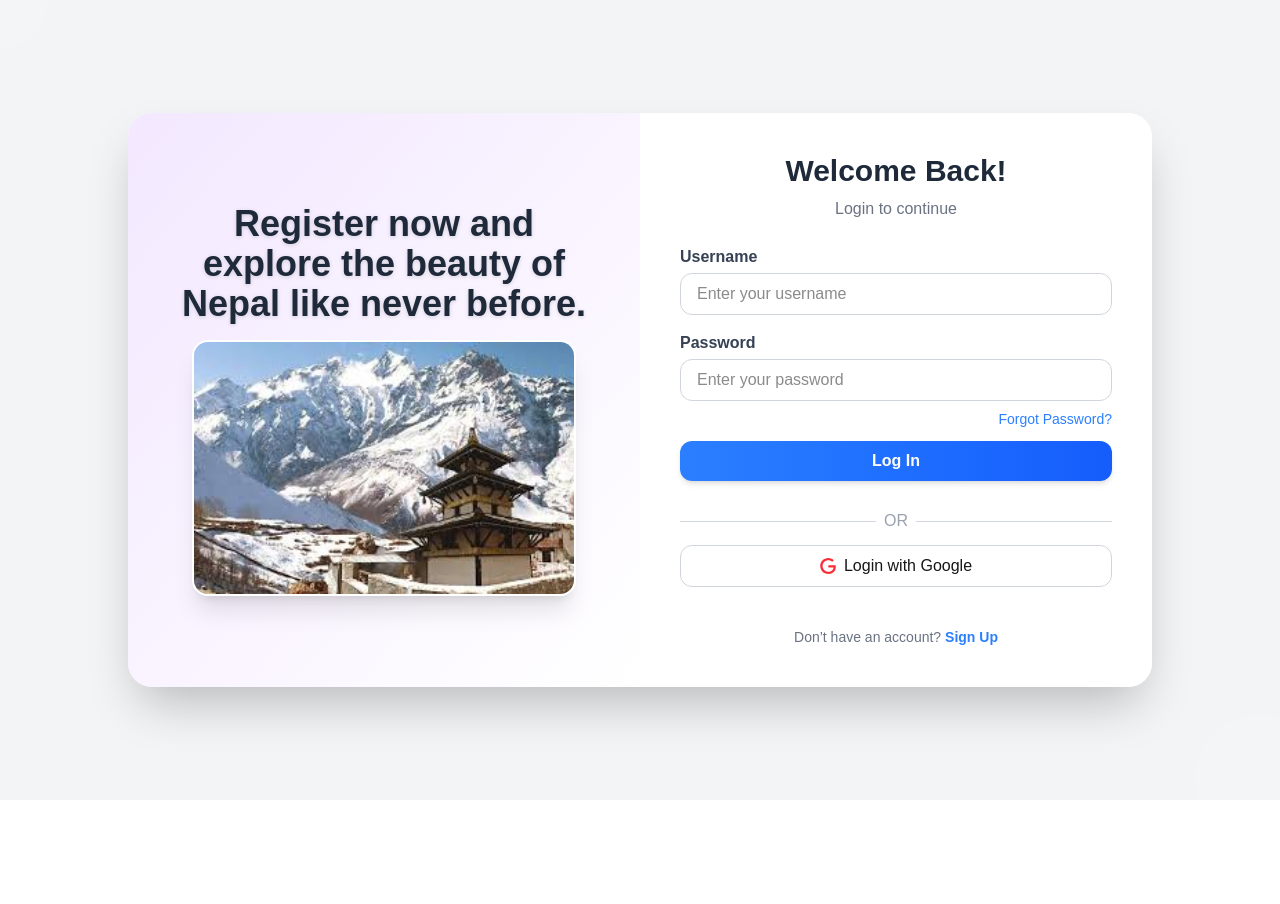
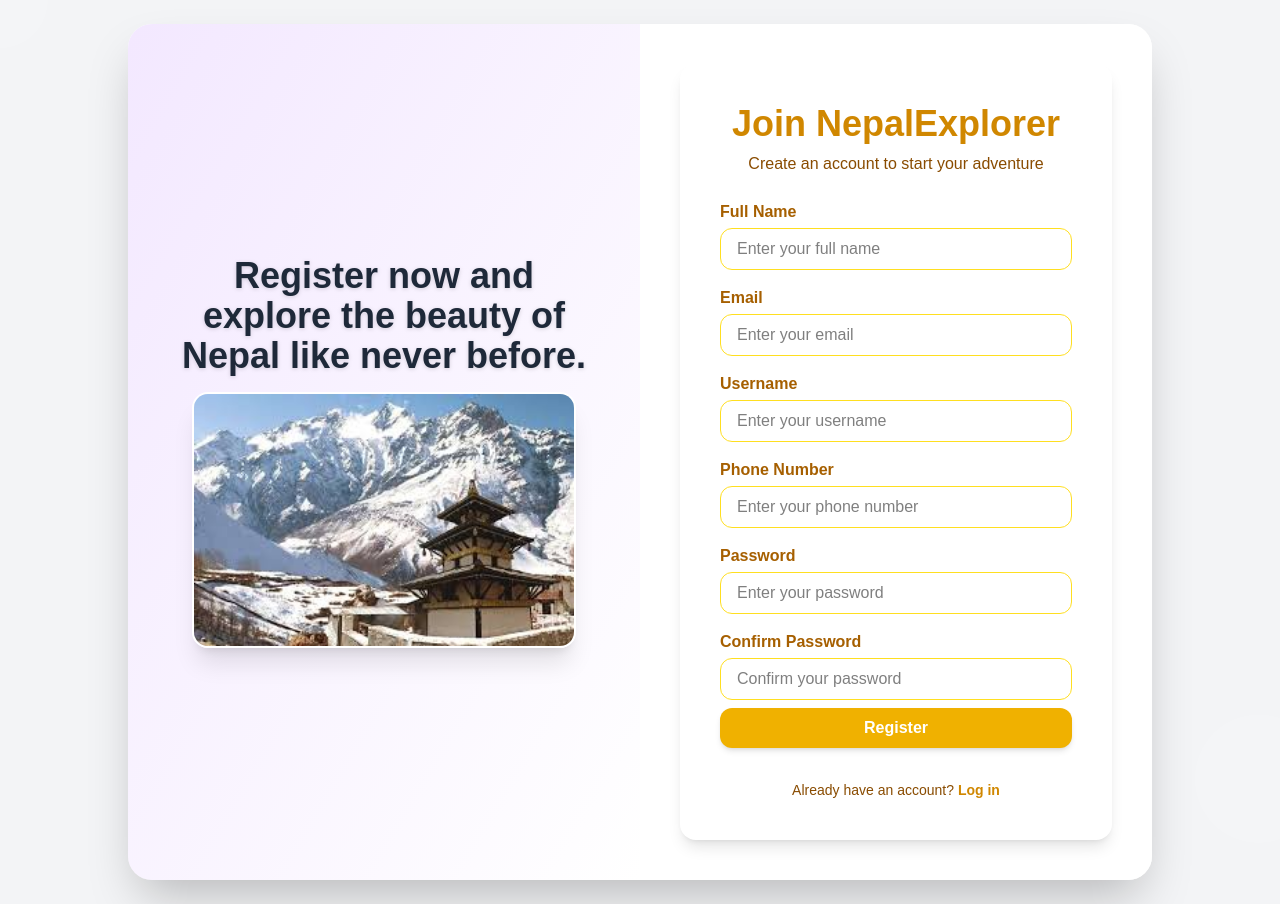
Before and after one commit to SandipKandel0/Web_project_nepalexplorer, a Next.js app: page /register in a window 1280 px wide. Shown: the top 904 px of the page. Before the commit the page ends 843 px from the top, so only its background shows below. Built offline with nearby package versions, Linux system fonts and the light colour scheme; no server answers.

Commit message:
updated code

```diff
--- a/app/(auth)/_components/register_form.tsx
+++ b/app/(auth)/_components/register_form.tsx
@@ -3,14 +3,11 @@
 import { useState, useTransition } from "react";
 import { useForm } from "react-hook-form";
 import { zodResolver } from "@hookform/resolvers/zod";
-import { loginSchema } from "../schema";
-import { handleLogin } from "@/lib/actions/auth-action";
-import { useRouter } from "next/navigation";
+import { registerSchema } from "../schema";
+import { handleRegister } from "@/lib/actions/auth-action";
 import Link from "next/link";
-import { SiGoogle } from "react-icons/si";
 
-export default function LoginForm() {
-  const router = useRouter();
+export default function RegisterForm() {
   const [pending, setTransition] = useTransition();
   const [serverError, setServerError] = useState<string | null>(null);
 
@@ -19,7 +16,7 @@ export default function LoginForm() {
     handleSubmit,
     formState: { errors, isSubmitting },
   } = useForm({
-    resolver: zodResolver(loginSchema),
+    resolver: zodResolver(registerSchema),
     mode: "onSubmit",
   });
 
@@ -28,34 +25,65 @@ export default function LoginForm() {
 
     setTransition(async () => {
       try {
-        const response = await handleLogin(values);
+        const response = await handleRegister(values);
         if (!response.success) {
           throw new Error(response.message);
         }
-        // Redirect after successful login
-        router.push("/user/dashboard");
+
+        alert("Registration successful!");
+        window.location.href = "/login"; // Redirect after successful registration
       } catch (err: any) {
-        setServerError(err.message || "Login failed");
+        setServerError(err.message || "Registration failed");
       }
     });
   };
 
   return (
-    <div className="w-full max-w-md flex flex-col items-center">
-      <h1 className="text-3xl font-extrabold text-gray-800 mb-2">Welcome Back!</h1>
-      <p className="text-gray-500 mb-6 text-center">Login to continue</p>
+    <div className="w-full max-w-md mx-auto p-10 bg-yellow-20 rounded-2xl shadow-lg flex flex-col items-center">
+      <h1 className="text-4xl font-extrabold text-yellow-600 mb-2 text-center">
+        Join NepalExplorer
+      </h1>
+      <p className="text-yellow-800 mb-6 text-center">
+        Create an account to start your adventure
+      </p>
 
       {serverError && <p className="text-red-500 text-sm mb-3">{serverError}</p>}
 
+      {/* Full Name */}
       <div className="w-full mb-4">
-        <label htmlFor="username" className="block text-gray-700 font-semibold mb-1">
-          Username
-        </label>
+        <label className="block text-yellow-700 font-semibold mb-1">Full Name</label>
         <input
-          id="username"
+          type="text"
+          placeholder="Enter your full name"
+          className="w-full px-4 py-2 border border-yellow-300 rounded-xl focus:outline-none focus:ring-2 focus:ring-yellow-400 focus:border-yellow-400 text-black"
+          {...register("fullName")}
+        />
+        {errors.fullName && (
+          <p className="text-xs text-red-500 mt-1">{errors.fullName.message}</p>
+        )}
+      </div>
+
+      {/* Email */}
+      <div className="w-full mb-4">
+        <label className="block text-yellow-700 font-semibold mb-1">Email</label>
+        <input
+          type="email"
+          placeholder="Enter your email"
+          className="w-full px-4 py-2 border border-yellow-300 rounded-xl focus:outline-none focus:ring-2 focus:ring-yellow-400 focus:border-yellow-400 text-black"
+          {...register("email")}
+        />
+        {errors.email && (
+          <p className="text-xs text-red-500 mt-1">{errors.email.message}</p>
+        )}
+      </div>
+
+      {/* Username */}
+      <div className="w-full mb-4">
+        <label className="block text-yellow-700 font-semibold mb-1">Username</label>
+        <input
           type="text"
           placeholder="Enter your username"
-          className="w-full px-4 py-2 border border-gray-300 rounded-xl focus:outline-none focus:ring-2 focus:ring-blue-400 focus:border-blue-400"
+          className="w-full px-4 py-2 border border-yellow-300 rounded-xl focus:outline-none focus:ring-2 focus:ring-yellow-400 focus:border-yellow-400 text-black"
           {...register("username")}
         />
         {errors.username && (
@@ -63,15 +91,27 @@ export default function LoginForm() {
         )}
       </div>
 
-      <div className="w-full mb-2">
-        <label htmlFor="password" className="block text-gray-700 font-semibold mb-1">
-          Password
-        </label>
+      {/* Phone Number */}
+      <div className="w-full mb-4">
+        <label className="block text-yellow-700 font-semibold mb-1">Phone Number</label>
         <input
-          id="password"
+          type="text"
+          placeholder="Enter your phone number"
+          className="w-full px-4 py-2 border border-yellow-300 rounded-xl focus:outline-none focus:ring-2 focus:ring-yellow-400 focus:border-yellow-400 text-black"
+          {...register("phoneNumber")}
+        />
+        {errors.phoneNumber && (
+          <p className="text-xs text-red-500 mt-1">{errors.phoneNumber.message}</p>
+        )}
+      </div>
+
+      {/* Password */}
+      <div className="w-full mb-4">
+        <label className="block text-yellow-700 font-semibold mb-1">Password</label>
+        <input
           type="password"
           placeholder="Enter your password"
-          className="w-full px-4 py-2 border border-gray-300 rounded-xl focus:outline-none focus:ring-2 focus:ring-blue-400 focus:border-blue-400"
+          className="w-full px-4 py-2 border border-yellow-300 rounded-xl focus:outline-none focus:ring-2 focus:ring-yellow-400 focus:border-yellow-400 text-black"
           {...register("password")}
         />
         {errors.password && (
@@ -79,37 +119,32 @@ export default function LoginForm() {
         )}
       </div>
 
-      <div className="w-full flex justify-end mb-3">
-        <Link href="/forgot-password" className="text-sm text-blue-500 hover:underline">
-          Forgot Password?
-        </Link>
+      {/* Confirm Password */}
+      <div className="w-full mb-2">
+        <label className="block text-yellow-700 font-semibold mb-1">Confirm Password</label>
+        <input
+          type="password"
+          placeholder="Confirm your password"
+          className="w-full px-4 py-2 border border-yellow-300 rounded-xl focus:outline-none focus:ring-2 focus:ring-yellow-400 focus:border-yellow-400 text-black"
+          {...register("confirmPassword")}
+        />
+        {errors.confirmPassword && (
+          <p className="text-xs text-red-500 mt-1">{errors.confirmPassword.message}</p>
+        )}
       </div>
 
       <button
         onClick={handleSubmit(submit)}
-        className="w-full py-2 mb-4 rounded-xl bg-gradient-to-r from-blue-500 to-blue-600 hover:from-blue-600 hover:to-blue-700 text-white font-semibold shadow-md transition-all disabled:opacity-60"
+        className="w-full py-2 mb-4 rounded-xl bg-yellow-500 hover:bg-yellow-600 text-white font-semibold shadow-md transition-all disabled:opacity-60"
         disabled={isSubmitting || pending}
       >
-        {isSubmitting || pending ? "Logging in..." : "Log In"}
+        {isSubmitting || pending ? "Registering..." : "Register"}
       </button>
 
-      <div className="flex items-center w-full my-3">
-        <hr className="flex-grow border-gray-300" />
-        <span className="mx-2 text-gray-400">OR</span>
-        <hr className="flex-grow border-gray-300" />
-      </div>
-
-      <button
-        type="button"
-        className="w-full py-2 mb-4 rounded-xl border border-gray-300 flex items-center justify-center gap-2 hover:bg-gray-100 transition-all"
-      >
-        <SiGoogle className="text-red-500" /> Login with Google
-      </button>
-
-      <p className="text-sm text-gray-500 mt-6 text-center">
-        Don’t have an account?{" "}
-        <Link href="/register" className="text-blue-500 hover:underline font-semibold">
-          Sign Up
+      <p className="text-sm text-yellow-800 mt-4 text-center">
+        Already have an account?{" "}
+        <Link href="/login" className="text-yellow-600 font-semibold hover:underline">
+          Log in
         </Link>
       </p>
     </div>
--- a/app/(auth)/schema.ts
+++ b/app/(auth)/schema.ts
@@ -5,9 +5,15 @@ export const loginSchema = z.object({
   password: z.string().min(6, "Password must be at least 6 characters"),
 });
 
+
 export const registerSchema = z.object({
   fullName: z.string().min(3, "Full name is required"),
-  mobile: z.string().min(10, "Invalid mobile number"),
+  username: z.string().min(3, "Username is required"),
   email: z.string().email("Invalid email"),
+  phoneNumber: z.string().min(10, "Invalid phone number"),
   password: z.string().min(6, "Minimum 6 characters"),
+  confirmPassword: z.string().min(6, "Minimum 6 characters"),
+}).refine((v) => v.password === v.confirmPassword, {
+  path: ["confirmPassword"],
+  message: "Passwords do not match",
 });
--- a/app/(public)/_components/Header.tsx
+++ b/app/(public)/_components/Header.tsx
@@ -8,7 +8,6 @@ export default function Header() {
       <div className="max-w-7xl mx-auto px-6 py-3 flex items-center justify-between">
         {/* Logo */}
         <Link href="/" className="flex items-center gap-2">
-
           <span className="text-lg font-semibold text-blue-600">NepalExplorer</span>
         </Link>
 
--- a/lib/actions/auth-action.ts
+++ b/lib/actions/auth-action.ts
@@ -6,10 +6,16 @@ import { redirect } from "next/navigation";
 import { clearAuthCookies, setAuthToken, setUserData } from "../cookies";
 
 export const handleRegister = async (data: any) => {
-  try {
-    // Validate using Zod schema
-    registerSchema.parse(data);
-    const response = await register(data);
+try {
+    // 1️⃣ Validate FIRST (confirmPassword required here)
+    const parsed = registerSchema.parse(data);
+
+    // 2️⃣ Remove confirmPassword BEFORE backend
+    const { confirmPassword, ...payload } = parsed;
+
+    // 3️⃣ Call backend API
+    const response = await register(payload);
+
     if (response.success) {
     return {
         success: true,
@@ -17,6 +23,7 @@ export const handleRegister = async (data: any) => {
         data: response.data,
     };
     }
+
     return {
     success: false,
     message: response.message || "Registration failed",
@@ -24,9 +31,9 @@ export const handleRegister = async (data: any) => {
 } catch (error: any) {
     return {
     success: false,
-    message: error.message || "Registration action failed",
+    message: error.errors?.[0]?.message || error.message,
     };
-  }
+}
 };
 
 export const handleLogin = async (data: any) => {
```
